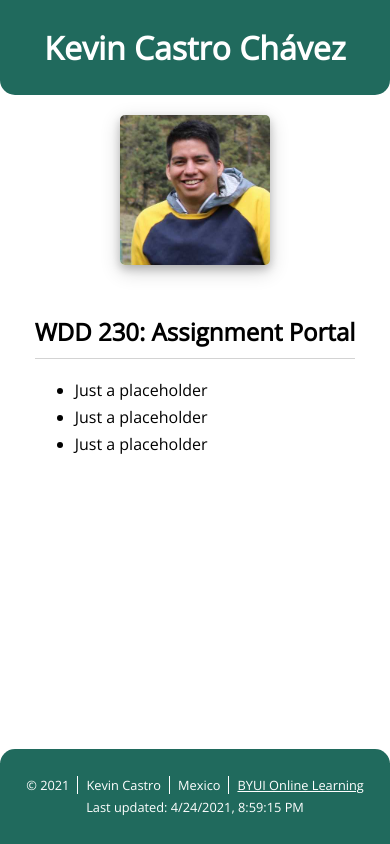
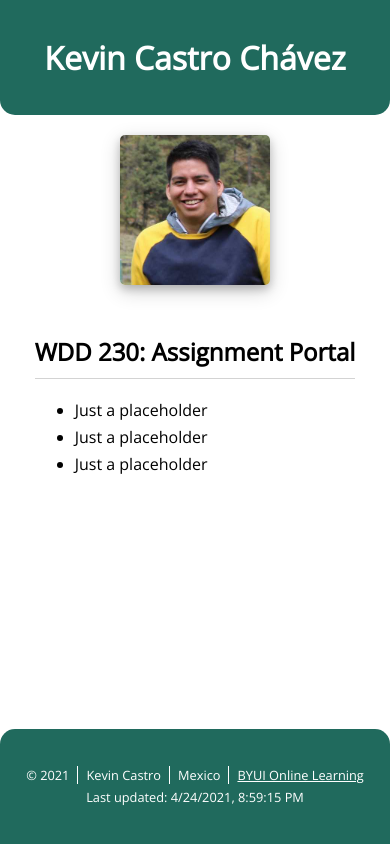
Before and after one commit to kevincastrochavez/kevincastrochavez.github.io, a plain HTML site: page index.html in a window 390 px wide. Drawn offline with nearby package versions, Linux system fonts and the light colour scheme.

Commit message:
adjusted some mediaqueries to fit the layout better

```diff
--- a/styles.css
+++ b/styles.css
@@ -80,9 +80,13 @@ a {
     color: white;
 }
 
-@media screen and (max-width: 600px) {
+@media screen and (max-width: 900px) {
     body {
         align-items: center;
+    }
+
+    header {
+        height: 20%;
     }
 
     img {
@@ -94,6 +98,7 @@ a {
     }
 
     footer {
+        height: 20%;
         font-size: 0.8rem;
     }
 
```
